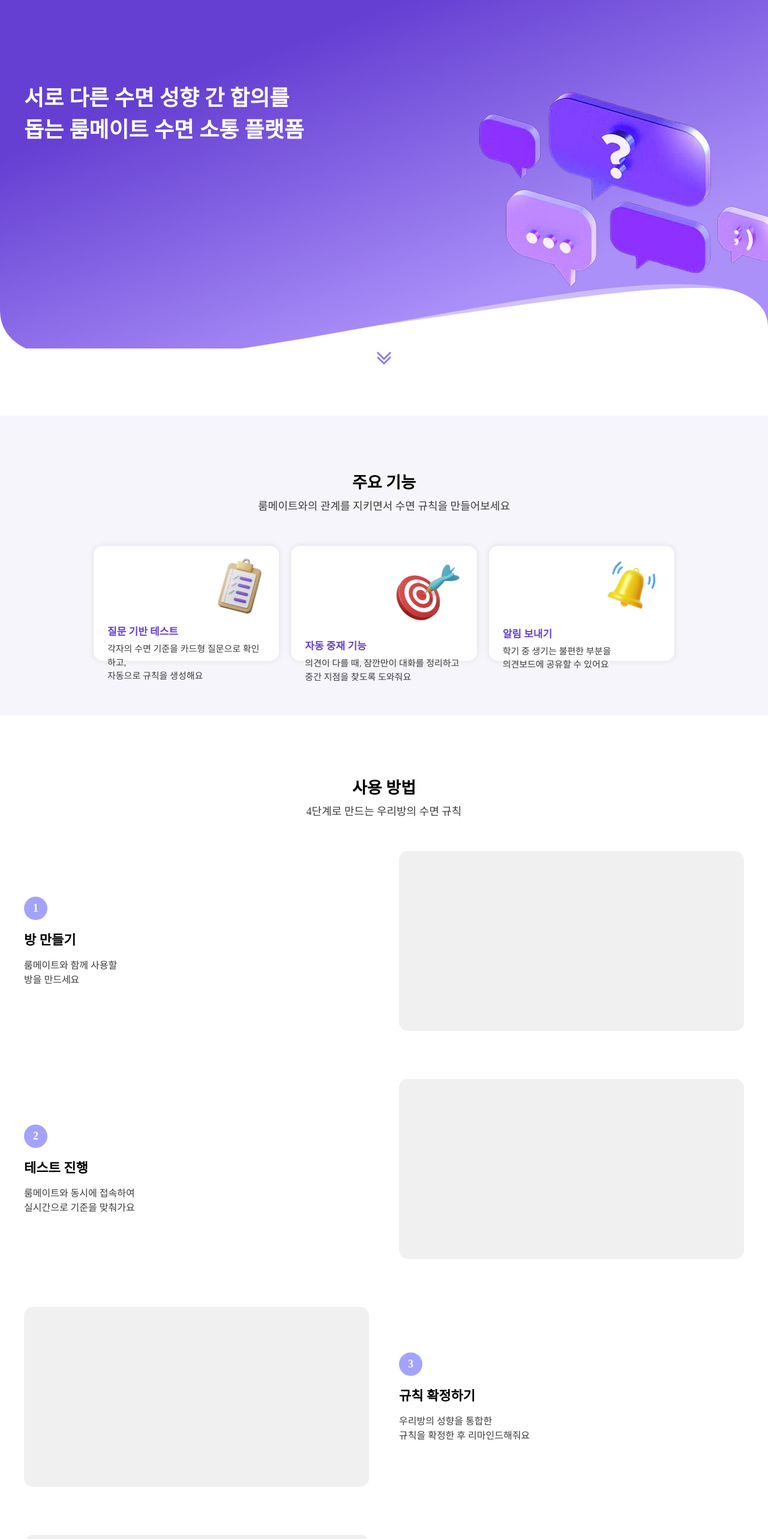
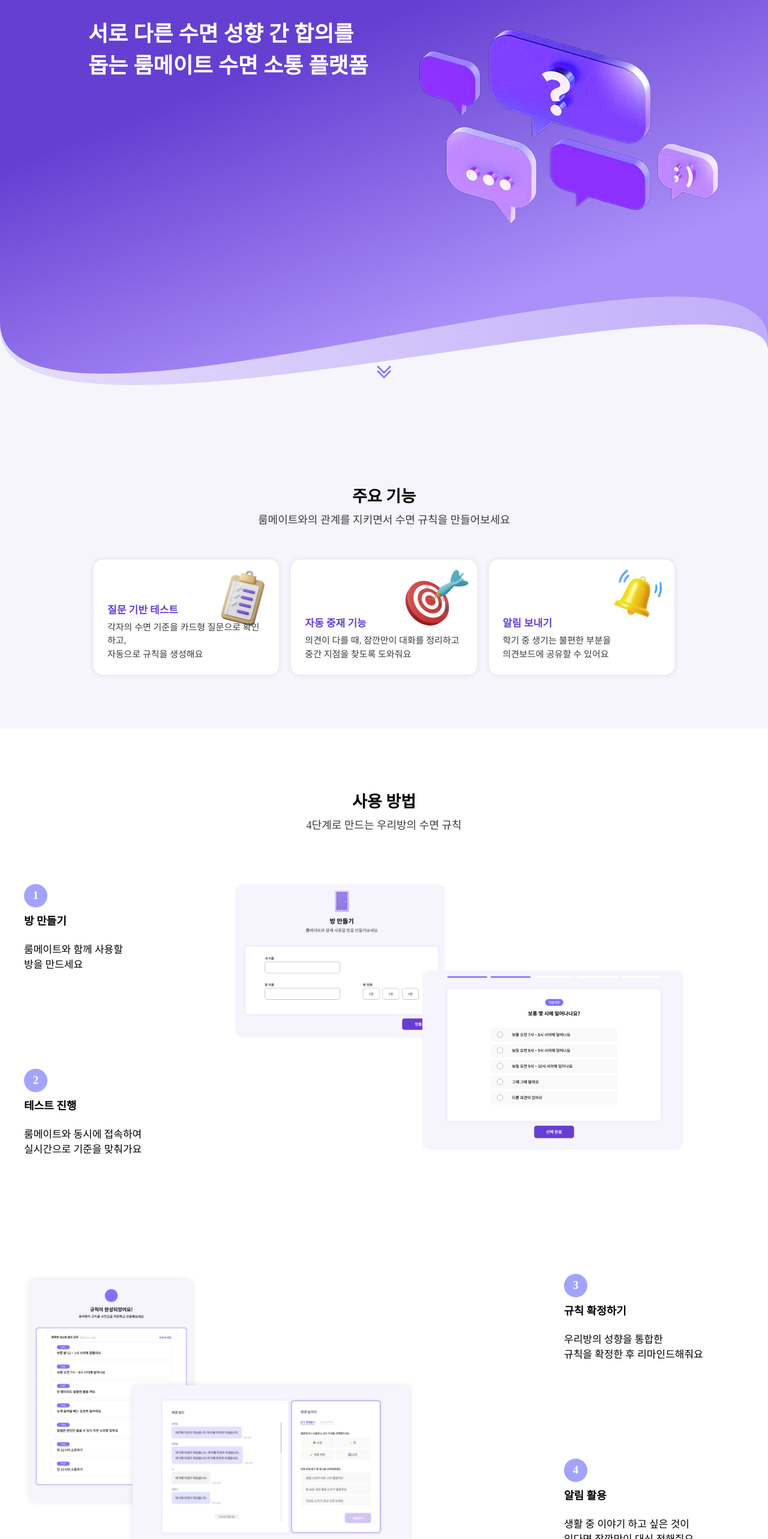
Before and after one commit to LikeLionHGU/Yesod_Kimchijjim_Front, a React (Create React App) app in the folder src/: page / in a window 1280 px wide. Shown: the part 180-2746 px from the top of the page at 60% size. Built offline with nearby package versions, Linux system fonts and the light colour scheme; no server answers; the HTML template or start-up script is replaced by a standard one.

Commit message:
css: landingPage 작업 완료, @media는 아직

```diff
--- a/src/pages/LandingPage/LandingPage.js
+++ b/src/pages/LandingPage/LandingPage.js
@@ -88,9 +88,9 @@ const LandingPage = () => {
                             <img src={talkIcon} alt=""/>
                         </FirstTalkIcon>
                     </ContentContainer>
+                    <ScrollIcon src={downIcon} alt="" />
+
                 </FirstSection>
-
-                <ScrollIcon src={downIcon} alt=""/>
 
                 {/* 2 주요 기능 구역*/}
                 <SecondSection>
@@ -99,21 +99,21 @@ const LandingPage = () => {
 
                     <CardGrid>
                         <FeatureCard>
-                            <CardIcon src={functionIcon1} $width = "91px" alt=""/>
+                            <CardIcon src={functionIcon1} $width = "91px" $top="16px" $right="18px" alt=""/>
                             <CardTextGroup>
                                 <CardTitle>질문 기반 테스트</CardTitle>
                                 <CardDesc>각자의 수면 기준을 카드형 질문으로 확인하고,<br />자동으로 규칙을 생성해요</CardDesc>
                             </CardTextGroup>
                         </FeatureCard>
                         <FeatureCard>
-                            <CardIcon src={functionIcon2} $width="125px" alt="" />
+                            <CardIcon src={functionIcon2} $width="125px" $top="5px" $right="7.5px"  alt="" />
                             <CardTextGroup>
                                 <CardTitle>자동 중재 기능</CardTitle>
                                 <CardDesc>의견이 다를 때, 잠깐만이 대화를 정리하고<br />중간 지점을 찾도록 도와줘요</CardDesc>
                             </CardTextGroup>
                         </FeatureCard>
                         <FeatureCard>
-                            <CardIcon src={functionIcon3} $width="101px" alt="" />
+                            <CardIcon src={functionIcon3} $width="101px" $top="10px" $right="11.68px"  alt="" />
                             <CardTextGroup>
                                 <CardTitle>알림 보내기</CardTitle>
                                 <CardDesc>학기 중 생기는 불편한 부분을<br/>의견보드에 공유할 수 있어요</CardDesc>
@@ -122,47 +122,47 @@ const LandingPage = () => {
                     </CardGrid>
                 </SecondSection>
 
-                {/* 3 사용 방법 구역*/}
                 <ThirdSection>
                     <SectionTitle>사용 방법</SectionTitle>
                     <SectionSubTitle>4단계로 만드는 우리방의 수면 규칙</SectionSubTitle>
 
-                    {/* Step 1 & 2 (지그재그 레이아웃) */}
-                    <StepRow>
+                    <StepBlock>
+                        <TextColumn>
                             <StepText>
                                 <StepNumber>1</StepNumber>
                                 <StepTitle>방 만들기</StepTitle>
-                            <StepDesc>룸메이트와 함께 사용할<br/>방을 만드세요</StepDesc>
+                                <StepDesc>룸메이트와 함께 사용할<br />방을 만드세요</StepDesc>
                             </StepText>
-                        <StepImagePlaceHolder> {/* 화면 목업 이미지 1 */} </StepImagePlaceHolder>
-                    </StepRow>
-
-                    <StepRow>
                             <StepText>
                                 <StepNumber>2</StepNumber>
                                 <StepTitle>테스트 진행</StepTitle>
                                 <StepDesc>룸메이트와 동시에 접속하여<br /> 실시간으로 기준을 맞춰가요</StepDesc>
                             </StepText>
-                        <StepImagePlaceHolder> {/* 화면 목업 이미지 1 */} </StepImagePlaceHolder>
-                    </StepRow>
+                        </TextColumn>
+                        <ImageColumn>
+                            <ExImg1 src={exampleImg1} alt=""/>
+                            <ExImg2 src={exampleImg2} alt=""/>
+                        </ImageColumn>
+                    </StepBlock>
 
-                    <StepRow $reverse>
+                    <StepBlock $reverse>
+                        <TextColumn>
                             <StepText>
                                 <StepNumber>3</StepNumber>
                                 <StepTitle>규칙 확정하기</StepTitle>
-                            <StepDesc>우리방의 성향을 통합한 <br/>규칙을 확정한 후 리마인드해줘요</StepDesc>
+                                <StepDesc>우리방의 성향을 통합한 <br />규칙을 확정한 후 리마인드해줘요</StepDesc>
                             </StepText>
-                        <StepImagePlaceHolder> {/* 화면 목업 이미지 2 */} </StepImagePlaceHolder>
-                    </StepRow>
-
-                    <StepRow $reverse>
                             <StepText>
                                 <StepNumber>4</StepNumber>
                                 <StepTitle>알림 활용</StepTitle>
-                            <StepDesc>생활 중 이야기 하고 싶은 것이<br/>있다면 잠깐만이 대신 전해줘요</StepDesc>
+                                <StepDesc>생활 중 이야기 하고 싶은 것이<br />있다면 잠깐만이 대신 전해줘요</StepDesc>
                             </StepText>
-                        <StepImagePlaceHolder> {/* 화면 목업 이미지 2 */} </StepImagePlaceHolder>
-                    </StepRow>
+                        </TextColumn>
+                        <ImageColumn>
+                            <ExImg3 src={exampleImg3} alt=""/>
+                            <ExImg4 src={exampleImg4} alt=""/>
+                        </ImageColumn>
+                    </StepBlock>
                 </ThirdSection>
 
                 {/* 4️ 핵심 가치 구역*/}
@@ -172,17 +172,17 @@ const LandingPage = () => {
 
                     <ValueGrid>
                         <ValueItem>
-                            {/* 3D 아이콘 1 */}
+                            <ValueIcon src={valueIcon1} alt=""/>
                             <ValueTitle>혼자 No 모두가 함께 참여</ValueTitle>
                             <ValueDesc>누구의 잘못이 아닌,<br/>서로 다른 수면 기준을 실시간으로 보여줘요</ValueDesc>
                         </ValueItem>
                         <ValueItem>
-                            {/* 3D 아이콘 2 */}
+                            <ValueIcon src={valueIcon2} alt="" />
                             <ValueTitle>안전한 표현 방식</ValueTitle>
                             <ValueDesc>말로 꺼내기 어려운 기준도<br/>비대면으로 편하게 드러낼 수 있어요</ValueDesc>
                         </ValueItem>
                         <ValueItem>
-                            {/* 3D 아이콘 3 */}
+                            <ValueIcon src={valueIcon3} alt="" />
                             <ValueTitle>합의로 이어지는 결과 </ValueTitle>
                             <ValueDesc>결과는 판단이 아니라,<br/>함께 정하는 수면 규칙으로 이어져요</ValueDesc>
                         </ValueItem>
@@ -195,6 +195,7 @@ const LandingPage = () => {
                         <GoogleLogin onSuccess={handleLoginSuccess} onError={handleLoginError} />
                     </LoginButtonWrapper>
                 </FinalSection>
+                <BottomSection/>
 
             </PageWrapper>
         </GoogleOAuthProvider>
@@ -210,15 +211,14 @@ const PageWrapper = styled.div`
     font-family: ${Colors.font};
 `;
 
-/* 콘텐츠를 가운데로 모아주는 가이드라인 (최대 너비 1200px) */
 const ContentContainer = styled.div`
     max-width: 1200px;
     width: 100%;
     margin: 0 auto;
-    padding: 0 20px;
+    padding: 0;
     display: flex;
     justify-content: space-between;
-    align-items: center;
+    align-items: flex-start;
 
     @media (max-width: 768px) {
         flex-direction: column;
@@ -230,23 +230,31 @@ const ContentContainer = styled.div`
 /* 1. 메인 보라색 구역 */
 const FirstSection = styled.div`
     width: 100%;
-    min-height: 700px;
+    min-height: max(835px, 58vw);
+
+    background-color: #F6F5FC;
     background-image: url(${purplefront}), url(${purpleback});
-    background-position: center, center bottom;
-    background-size: 100%, 100%;
+    background-position: center 0px, center 106px;
+    background-size: 100% auto, 100% auto;
     background-repeat: no-repeat, no-repeat;
+
     display: flex;
     flex-direction: column;
-  justify-content: center;
+    justify-content: flex-start;
     align-items: center;
 `;
 
 const FirstTextGroup = styled.div`
     display: flex;
     flex-direction: column;
-    gap: 40px;
+    margin-top: 150px;
+    margin-left: 107px;
+    gap: 249px;
 
     @media (max-width: 768px) {
+        margin-top: 50px;
+        margin-left:0;
+        gap: 50px;
         align-items: center;
     }
 `;
@@ -270,22 +278,31 @@ const LoginButtonWrapper = styled.div`
 `;
 
 const FirstTalkIcon = styled.div`
-    width: 500px;
-    height: 400px;
-    /* img { width: 100%; height: auto; object-fit: contain; } 주석 풀고 사용하세요 */
+    width: 600px;
+    height: auto;
+    margin-top: 45px;
+    align-self: flex-start;
 
     @media (max-width: 768px) {
         width: 100%;
-        height: 300px;
+        margin-top: 20px;
+        align-self: center;
     }
 `;
 
 const ScrollIcon = styled.img`
     width: 32px;
     height: auto;
-    display: block;
-    margin: 0 auto;
-    margin-bottom: 80px;
+    position: absolute;
+    bottom: -16px;
+    left: 50%;
+    transform: translateX(-50%);
+    z-index: 10;
+    // display: block;
+    // margin: 0 auto;
+    // margin-bottom: 80px;
+    // position: relative;
+    z-index: 10;
 `
 
 /* 공통 섹션 제목 */
@@ -326,31 +343,46 @@ const CardGrid = styled.div`
 const FeatureCard = styled.div`
     background: ${Colors.white};
     border-radius: 15px;
-    padding: 19px 23px 23px 23px;
+    padding: 0 0 23px 23px;
     width: 100%;
     max-width: 365px;
+    //min-height: 200px;
     height: 192px;
+
     box-sizing: border-box;
     box-shadow: 0 0 10px 0 rgba(0, 0, 0, 0.10);
-    display: flex;
-    flex-direction: column;
-    gap: 16px;
+    //display: flex;
+    //flex-direction: column;
 
-    justify-content: space-between;
+    //justify-content: space-between;
+    position: relative;
+    overflow: hidden;
 `;
 
 const CardIcon = styled.img`
     width: ${(props) => props.$width || "65px"};
     height: auto;
-    align-self: flex-end;
+    //align-self: flex-end;
+
+    position: absolute;
+    z-index: 1;
+
+    top: ${(props) => props.$top || "0px"};
+    right: ${(props) => props.$right || "0px"};
 `;
 
 const CardTextGroup = styled.div`
     display: flex;
     flex-direction: column;
     gap: 4px;
-    align-self: flex-start;
+    //align-self: flex-start;
     text-align: left;
+
+    position: absolute;
+    left: 23px;
+    bottom: 23px;
+    z-index: 2;
+    width: calc(100% - 46px);
 `;
 
 const CardTitle = styled.h3`
@@ -369,7 +401,7 @@ const CardDesc = styled.p`
     margin: 0;
 `;
 
-/* 3. 사용 방법 구역 (지그재그) */
+/* 3. 사용 방법 구역 */
 const ThirdSection = styled.div`
     padding: 100px 20px;
     background-color: white;
@@ -377,25 +409,81 @@ const ThirdSection = styled.div`
     margin: 0 auto;
 `;
 
-const StepRow = styled.div`
+const StepBlock = styled.div`
     display: flex;
+
     flex-direction: ${props => props.$reverse ? 'row-reverse' : 'row'};
     justify-content: space-between;
-    align-items: center;
-    margin-bottom: 80px;
-    gap: 50px;
+
+    margin-top: 87px; /* 제목과의 간격 */
+    margin-bottom: 150px; /* 블록과 블록 사이의 넉넉한 간격 */
+    gap: 52px;
 
     @media (max-width: 950px) {
         flex-direction: column; /* 모바일에서는 무조건 세로 배치 */
+        align-items: center;
         text-align: center;
     }
+`;
+
+const TextColumn = styled.div`
+    display: flex;
+    flex-direction: column;
+    gap: 115px; /* 1번 텍스트와 2번 텍스트 사이 간격 */
+    width: 300px;
+`;
+
+const ImageColumn = styled.div`
+    flex: 1;
+    position: relative;
+    width: 100%;
+    min-height: 500px;
+`;
+
+const ExImg1 = styled.img`
+    position: absolute;
+    top: 0;
+    left: 0;
+    z-index: 1;
+    width: 350px;
+    height: auto;
+    border-radius: 11px;
+`;
+
+const ExImg2 = styled.img`
+    position: absolute;
+    top: 144px;
+    left: 312px;
+    z-index: 2;
+    width: 435px;
+    height: auto;
+    border-radius: 11px;
+`;
+
+const ExImg3 = styled.img`
+    position: absolute;
+    top: 0;
+    left: 0;
+    z-index: 1;
+    width: 290px;
+    height: auto;
+    border-radius: 11px;
+`;
+
+const ExImg4 = styled.img`
+    position: absolute;
+    top: 176px;
+    left: 171px;
+    z-index: 2;
+    width: 482px;
+    height: auto;
+    border-radius: 11px;
 `;
 
 const StepText = styled.div`
     flex: 1;
     display: flex;
     flex-direction: column;
-    gap: 15px;
 
     @media (max-width: 950px) {
         align-items: center;
@@ -415,34 +503,43 @@ const StepNumber = styled.div`
     display: flex;
     justify-content: center;
     align-items: center;
+    margin-bottom: 10px;
 `;
 
 const StepTitle = styled.h3`
-    font-size: 22px;
+    font-size: 18px;
+    font-style: normal;
+    font-weight: 700;
+    line-height: 27px;
+    color: ${Colors.black};
     margin: 0;
 `;
 
 const StepDesc = styled.p`
-    color: ${Colors.detailBlack};
+    color: ${Colors.black};
+    font-size: 17px;
+    font-style: normal;
+    font-weight: 400;
+    line-height: 26px
     margin: 0;
+    margin-top: 19px;
 `;
 
-const StepImagePlaceHolder = styled.div`
-    flex: 1;
-    width: 100%;
-    height: 300px;
-    background-color: #F0F0F0; // 이미지 넣기 전 임시 배경
-    border-radius: 15px;
-`;
 
 /* 4. 핵심 가치 구역 */
 const FourthSection = styled.div`
-    padding: 100px 20px;
-    background-color: #FAFAFA;
+    padding: 80px 115px;
+    background-color: #F6F5FC;
 `;
 
 const ValueGrid = styled(CardGrid)`
-    gap: 40px;
+    gap: 105px;
+    margin-top: 83px;
+`;
+
+const ValueIcon = styled.img`
+    width: 182px;
+    height: auto;
 `;
 
 const ValueItem = styled.div`
@@ -450,34 +547,54 @@ const ValueItem = styled.div`
     flex-direction: column;
     align-items: center;
     text-align: center;
-    gap: 10px;
+
     width: 100%;
-    max-width: 300px;
+    max-width: 305px;
 `;
 
 const ValueTitle = styled.h3`
-    font-size: 20px;
-    margin: 10px 0 0 0;
+    font-size: 18px;
+    font-style: normal;
+    font-weight: 700;
+    line-height: 27px;
+    margin: 28px 0 0 0;
+    color: ${Colors.black};
 `;
 
 const ValueDesc = styled.p`
     color: ${Colors.detailBlack};
     margin: 0;
+    margin-top: 15px;
 `;
 
-/* 5. 하단 CTA 구역 */
 const FinalSection = styled.div`
-    padding: 120px 20px 150px 20px;
-    background: white; // 맨 밑 보라색 곡선은 이미지로 처리하거나 CSS로 처리!
+    padding: 92px 20px 31px 39px;
+    background: white;
     display: flex;
     flex-direction: column;
     align-items: center;
-    gap: 30px;
+    gap: 21px;
 `;
 
 const FinalTitle = styled.h2`
-    font-size: 28px;
+    font-size: 27px;
+    font-style: normal;
     font-weight: 700;
+    line-height: 27px
     text-align: center;
     margin: 0;
 `;
+
+const BottomSection = styled.div`
+    width: 100%;
+
+    height: 112px;
+
+    background-image: url(${bottomPurpleFront}), url(${bottomPurpleBack});
+
+    background-position: center top, center top;
+
+    background-size: 100% auto, 100% auto;
+
+    background-repeat: no-repeat, no-repeat;
+`;
```
Lines whose indentation alone changed are shown as unchanged.
